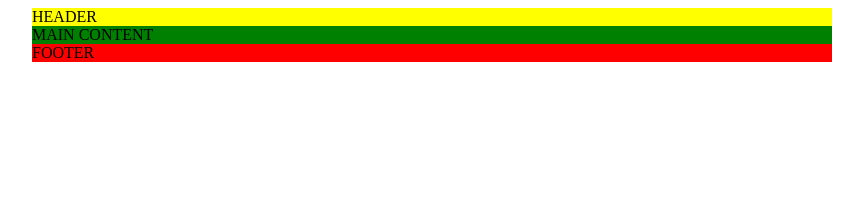
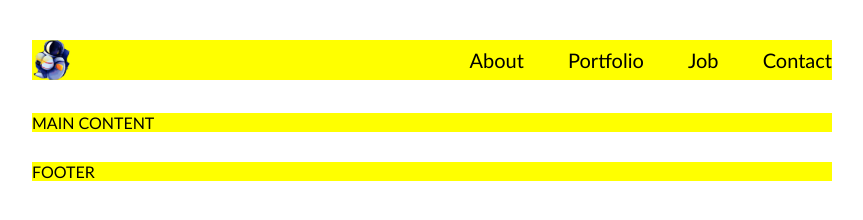
Before and after one commit to asnvc/9-kosmonautas-grupe, a website: page index.html in a window 1280 px wide. Shown: the whole page, without its empty margins (208-1071 px from the left). Drawn offline with Linux system fonts and the light colour scheme.

Commit message:
Header#2

```diff
--- a/index.html
+++ b/index.html
@@ -19,7 +19,13 @@
 
 <body>
     <header>
-       HEADER
+      <img src="/logo.png" alt="">
+      <nav>
+        <a href="#">About</a>
+        <a href="#">Portfolio</a>
+        <a href="#">Job</a>
+        <a href="#">Contact</a>
+      </nav>
 
     </header>
 
@@ -32,11 +38,3 @@
     </footer>
 </body>
 </html>
-
-
-<!--
-Susitvarkyt favicono ikonele! be fono
-
-
-
--->
--- a/main.css
+++ b/main.css
@@ -1,15 +1,49 @@
-     header {
+        body{
+            margin:0;
+            font-family: 'Gill Sans', 'Gill Sans MT', Calibri, 'Trebuchet MS', sans-serif;
+        }
+        header,
+        main,
+        footer {
+            display: inline-block;
             background-color: yellow;
             width:800px;
             margin-left: calc(50% - 400px);
+            margin-bottom:30px;
+
         }
-        main{
-            background-color: green;
-            width:800px;
-            margin-left: calc(50% - 400px);
+        header{
+        margin-top: 40px;
         }
-        footer{
-            background-color: red;
-            width: 800px;
-            margin-left: calc(50% - 400px);
+
+        img {
+            width: 100px;
+            height: 40px;
+            object-fit: contain;
+            object-position: left;
+            float: left;
         }
+
+        nav {
+            margin-top: 10px;
+            float:right;
+        }
+
+        a {
+            display: inline-block;
+            margin-left: 2em;
+            color: #000;
+            font-size: 20px;
+            line-height: 1em;
+            text-decoration: none;
+
+
+        }
+
+        a:first-child{
+            margin-left: 0;
+        }
+
+        a:hover{
+            text-decoration: underline;
+        }
```
Also changed, not shown: logo.png (added), original-favicon.png (deleted).
